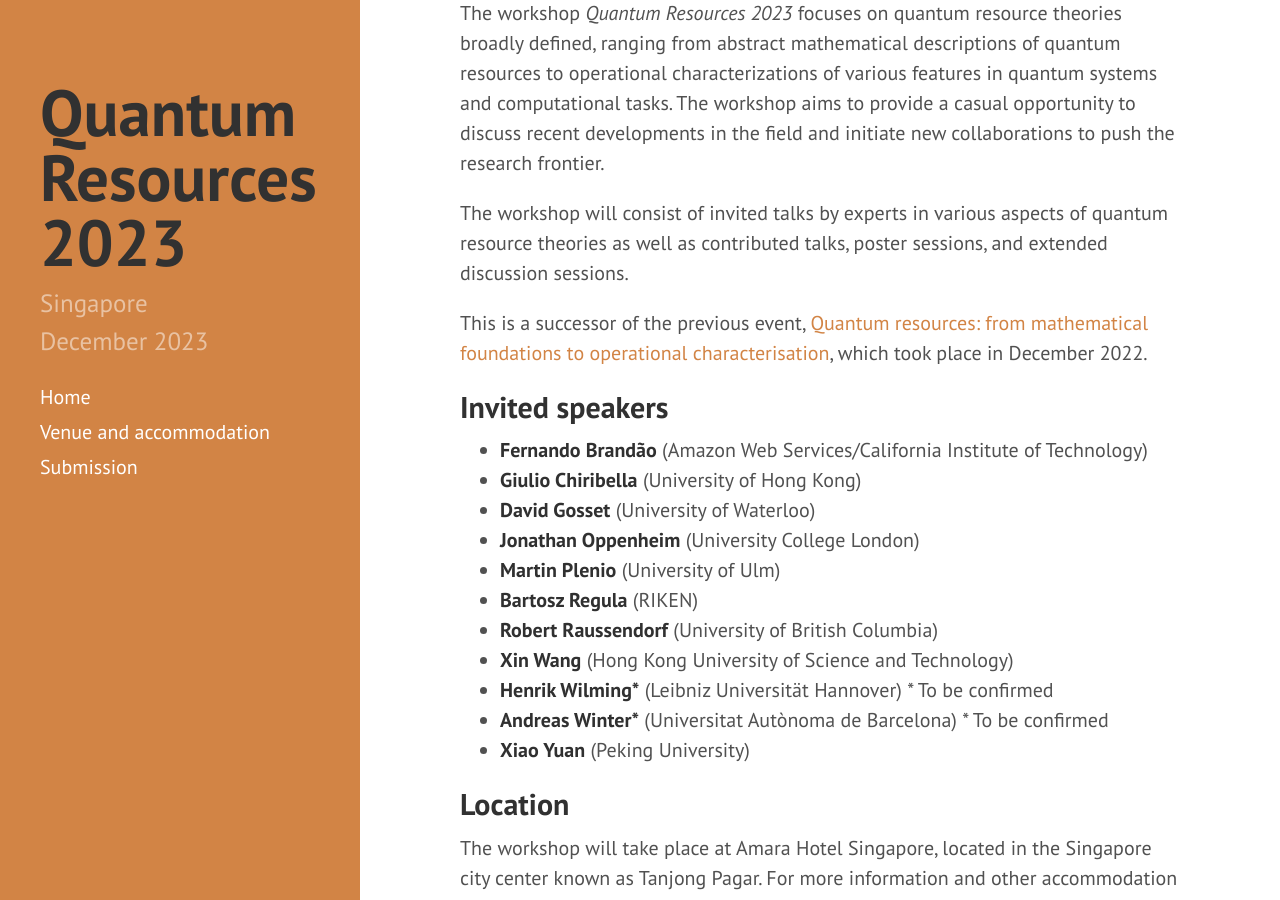
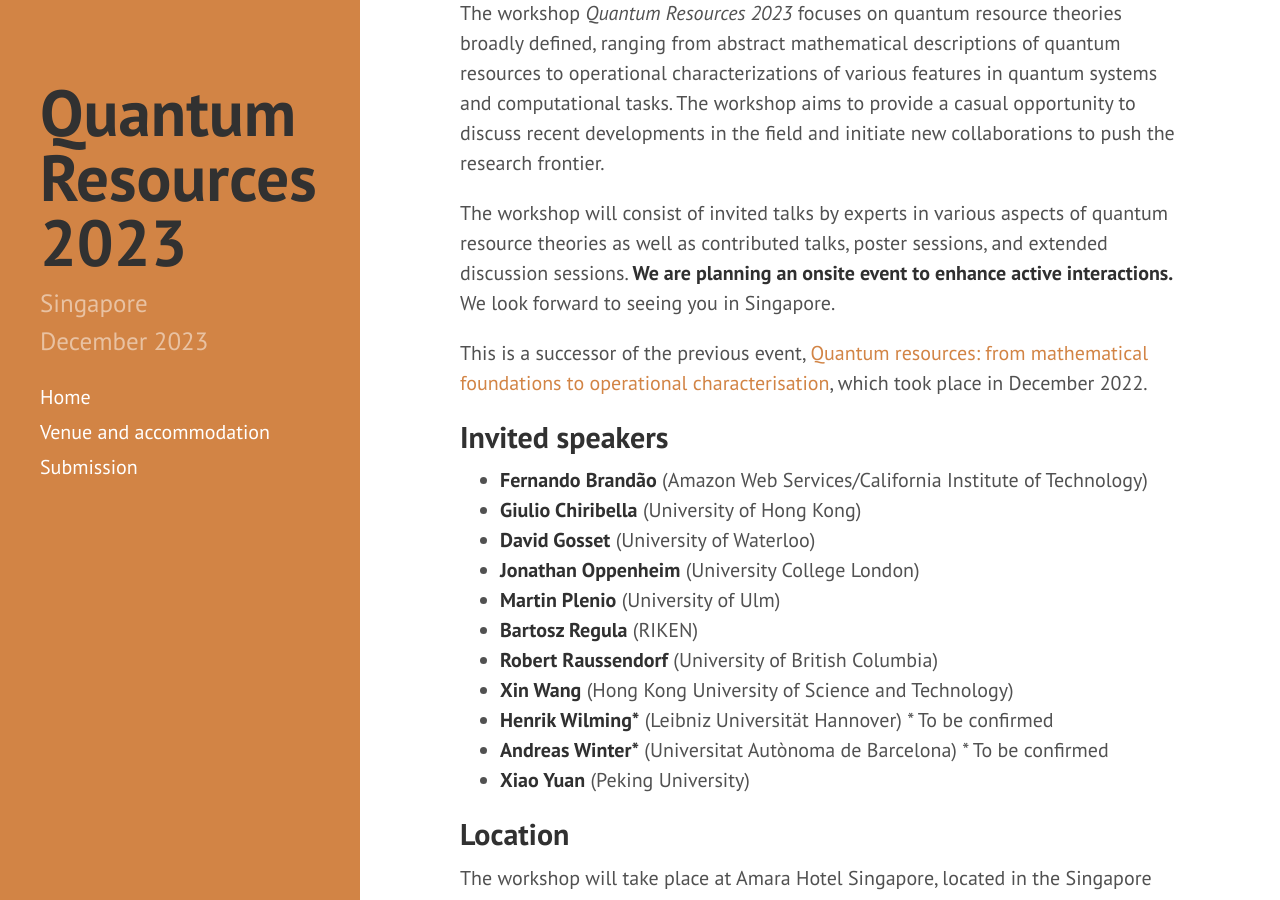
Before and after one commit to RyujiPat2/RyujiPat2.github.io, a Jekyll site: the page built from index.md, in a window 1280 px wide and 900 px high, scrolled down 501 px. Built offline with Jekyll 4.4.1, drawn with Linux system fonts in a browser that asks for light colours; nearby versions of some CDN libraries.

Commit message:
Update index.md

```diff
--- a/index.md
+++ b/index.md
@@ -16,7 +16,7 @@ order: 1
 
 The workshop *Quantum Resources 2023* focuses on quantum resource theories broadly defined, ranging from abstract mathematical descriptions of quantum resources to operational characterizations of various features in quantum systems and computational tasks. The workshop aims to provide a casual opportunity to discuss recent developments in the field and initiate new collaborations to push the research frontier.
 
-The workshop will consist of invited talks by experts in various aspects of quantum resource theories as well as contributed talks, poster sessions, and extended discussion sessions.
+The workshop will consist of invited talks by experts in various aspects of quantum resource theories as well as contributed talks, poster sessions, and extended discussion sessions. **We are planning an onsite event to enhance active interactions.** We look forward to seeing you in Singapore.
 
 This is a successor of the previous event, [Quantum resources: from mathematical foundations to operational characterisation](https://2022.quantumresources.science/), which took place in December 2022.
 
```
